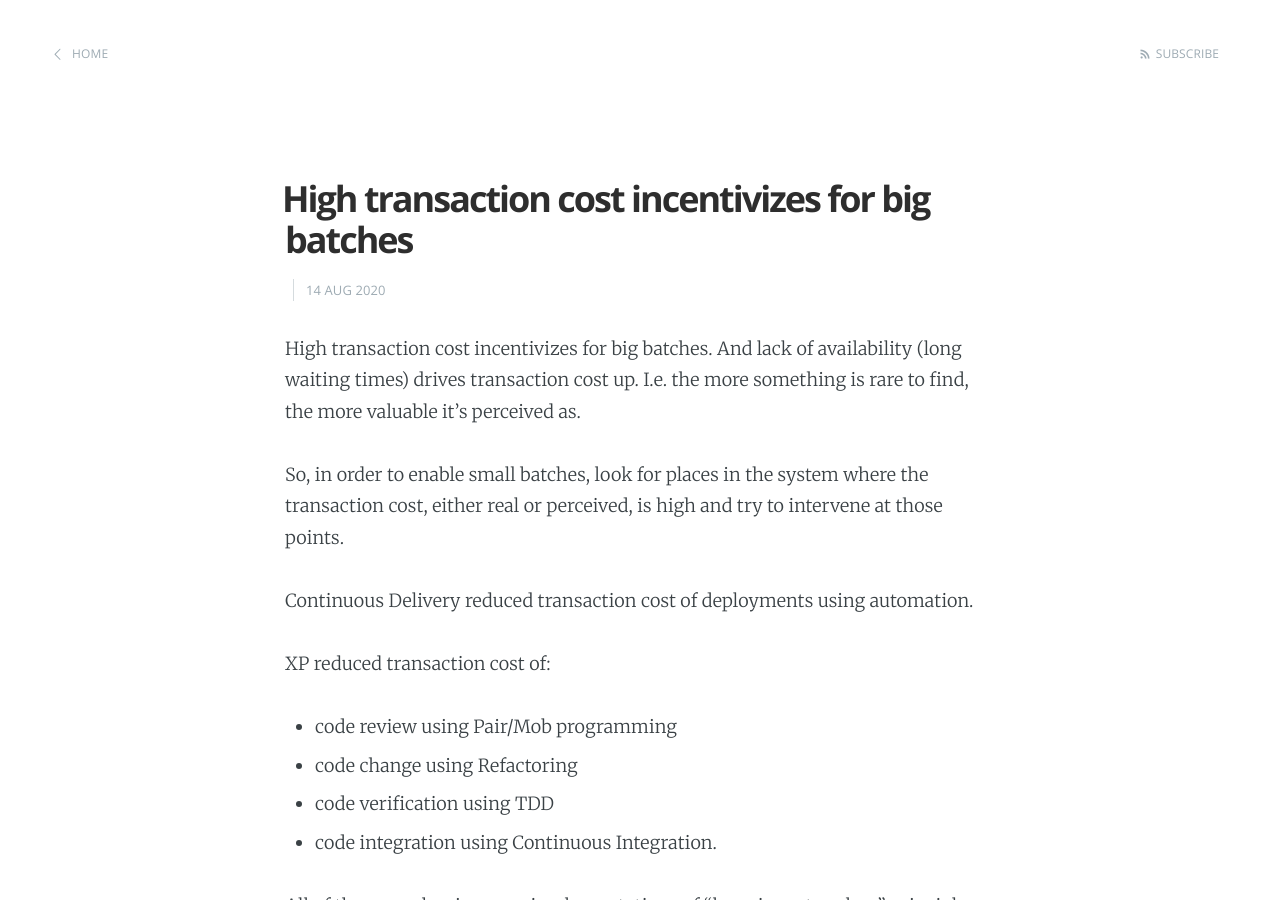
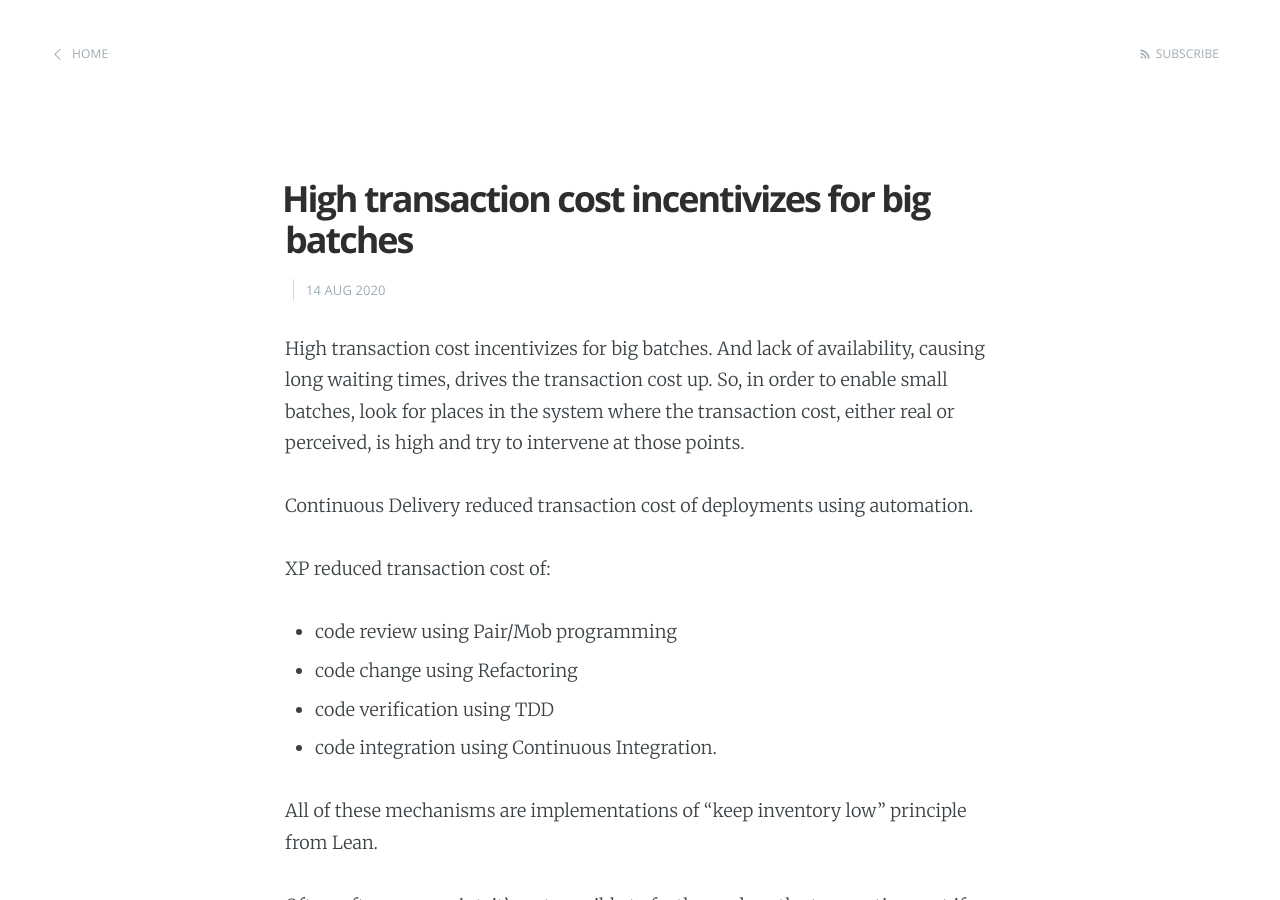
Before and after one commit to dragan-stepanovic/dragan-stepanovic.github.io, a Jekyll site: the page built from _posts/2020-08-14-big-batches-and-high-transaction-cost.md, in a window 1280 px wide and 900 px high. Built offline with Jekyll 4.4.1, drawn with Linux system fonts in a browser that asks for light colours; our own code applies the rules of GitHub Pages for plain Markdown files; comment, search, counter and statistics services are not loaded.

Commit message:
Update 2020-08-14-big-batches-and-high-transaction-cost.md

```diff
--- a/_posts/2020-08-14-big-batches-and-high-transaction-cost.md
+++ b/_posts/2020-08-14-big-batches-and-high-transaction-cost.md
@@ -2,8 +2,7 @@
 title: High transaction cost incentivizes for big batches
 ---
 
-High transaction cost incentivizes for big batches. And lack of availability (long waiting times) drives transaction cost up. I.e. the more something is rare to find, the more valuable it’s perceived as.
-
+High transaction cost incentivizes for big batches. And lack of availability, causing long waiting times, drives the transaction cost up.
 So, in order to enable small batches, look for places in the system where the transaction cost, either real or perceived, is high and try to intervene at those points.
 
 
```
